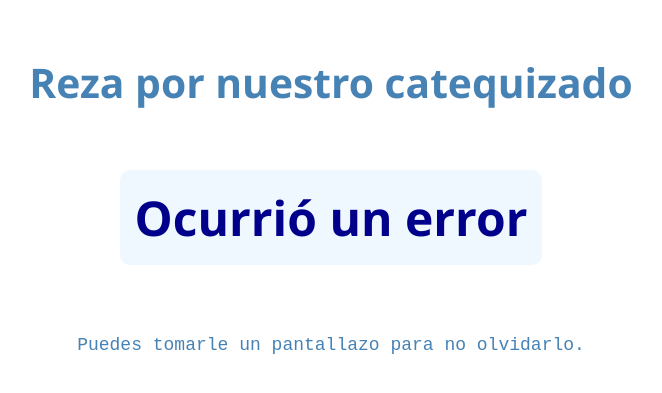
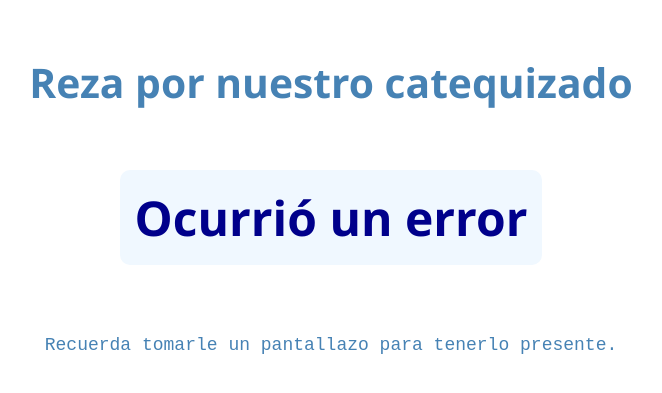
Before and after one commit to Ita033/Sacramentos, a website: page index.html in a window 1280 px wide. Shown: the part 223-616 px from the top of the page, without its empty margins (309-971 px from the left). Drawn offline with Linux system fonts and the light colour scheme; no server answers.

Commit message:
Update index.html

```diff
--- a/index.html
+++ b/index.html
@@ -14,7 +14,7 @@
         <h2 id="nombre-catequizado"></h2>
     </div>
 
-    <p class="frase-acutis">Puedes tomarle un pantallazo para no olvidarlo.</p>
+    <p class="frase-acutis">Recuerda tomarle un pantallazo para tenerlo presente.</p>
 
     <script src="script.js"></script>
 </body>
```
